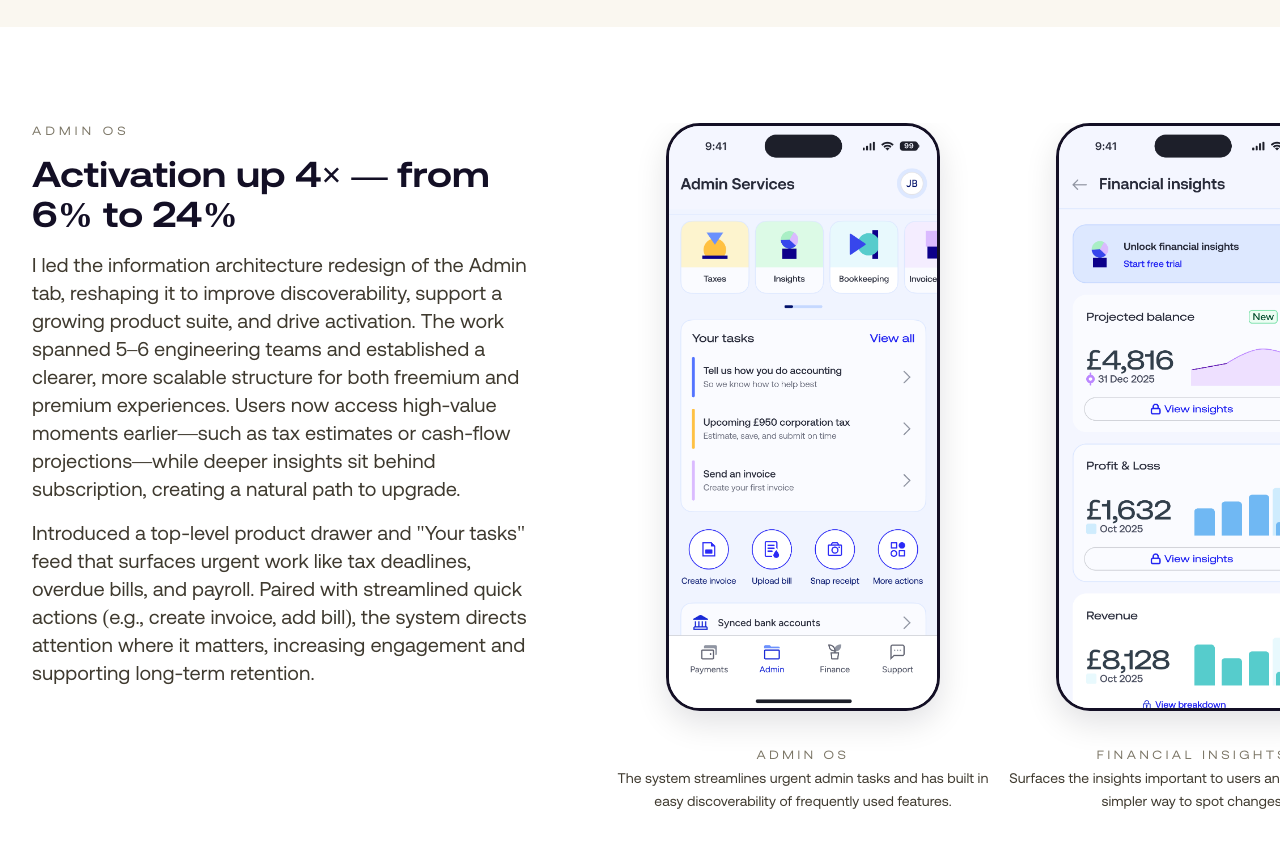
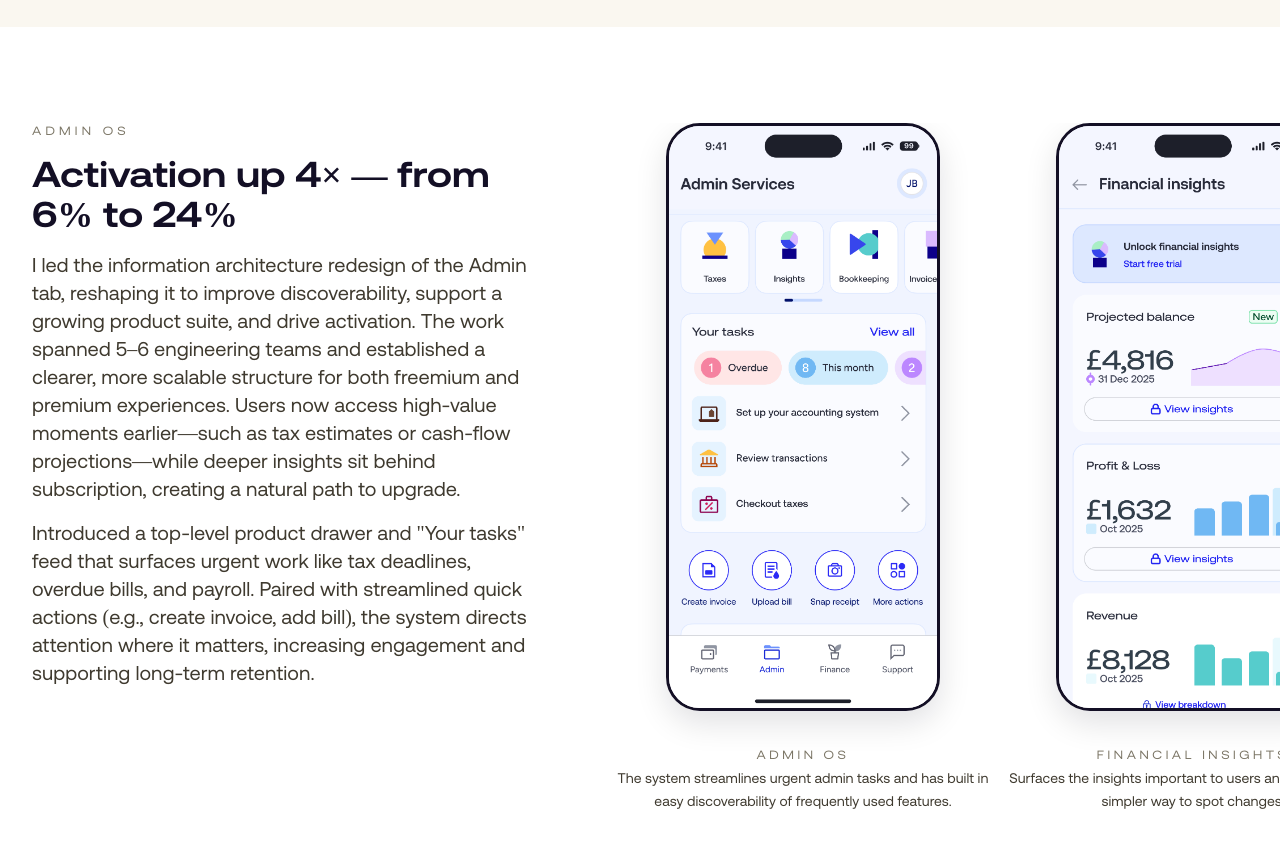
Before and after one commit to h8inc/portfolio, a React (Vite) app: page /tide in a window 1280 px wide. Shown: the part 3480-4327 px from the top of the page. Built offline with nearby package versions, Linux system fonts and the light colour scheme.

Commit message:
Update Admin OS first mock to use admin-free image

```diff
--- a/src/pages/Tide.tsx
+++ b/src/pages/Tide.tsx
@@ -253,7 +253,7 @@ function Tide() {
               eyebrow: 'Admin OS',
               title: 'All admin in one place',
               description: 'The system streamlines urgent admin tasks and has built in easy discoverability of frequently used features.',
-              imageSrc: encodeURI('/assets/✅ Admin - no tasks comeplete.png'),
+              imageSrc: encodeURI('/assets/✅ Admin - free.png'),
               imageAlt: 'Admin OS main view'
             },
             {
```
Also changed, not shown: public/assets/✅ Admin - free.png (added).
